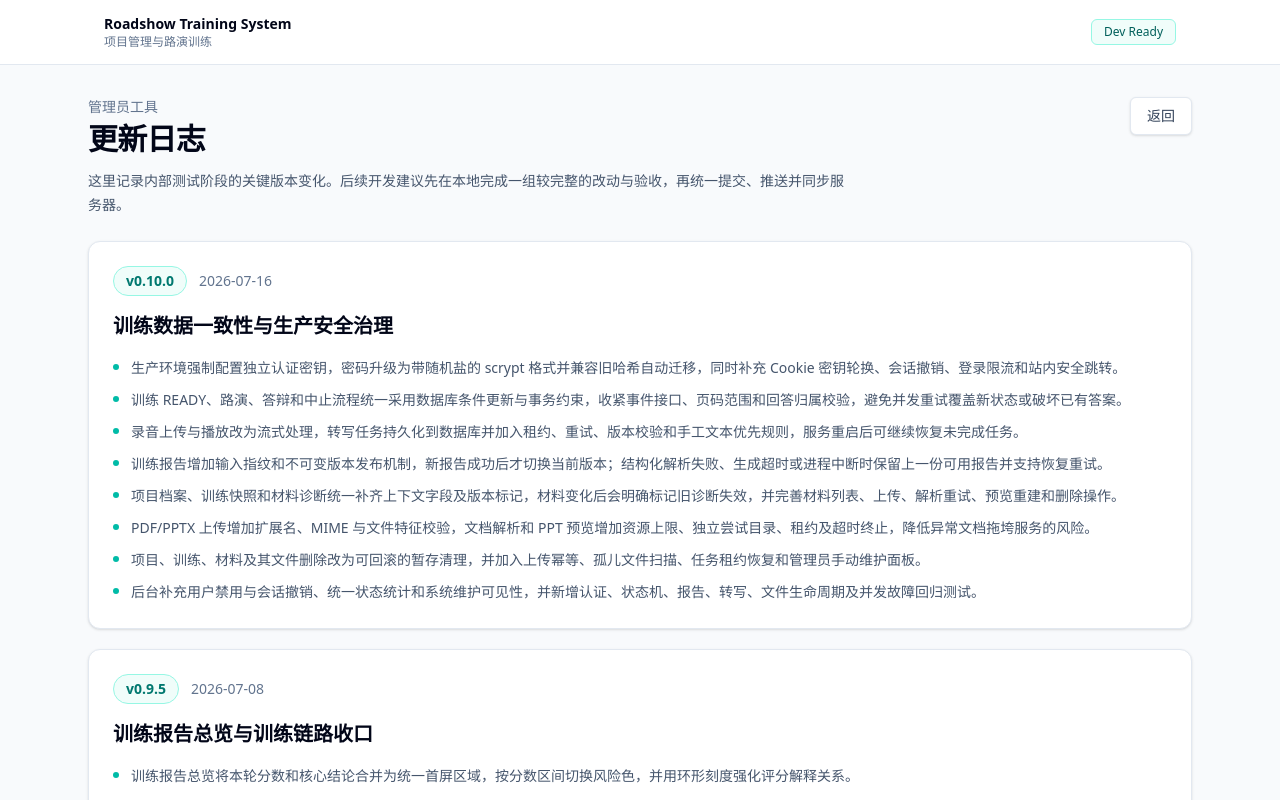
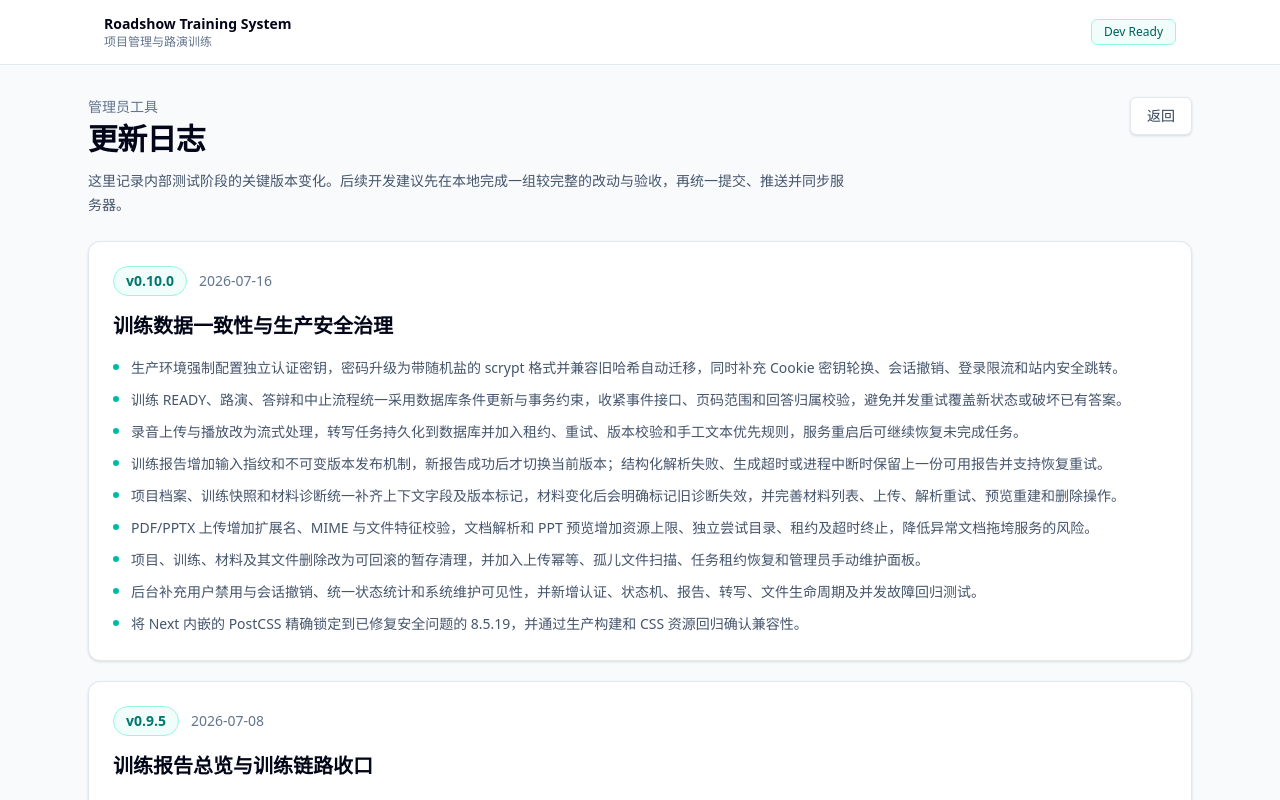
Before and after one commit to MarquezWang/roadshow-training-system, a Next.js app: page /changelog in a window 1280 px wide. Shown: the top 800 px of the page. Built offline with nearby package versions, Linux system fonts and the light colour scheme; no server answers.

Commit message:
fix: override vulnerable next postcss

```diff
--- a/app/changelog/page.tsx
+++ b/app/changelog/page.tsx
@@ -14,6 +14,7 @@ const changelogItems = [
       "PDF/PPTX 上传增加扩展名、MIME 与文件特征校验，文档解析和 PPT 预览增加资源上限、独立尝试目录、租约及超时终止，降低异常文档拖垮服务的风险。",
       "项目、训练、材料及其文件删除改为可回滚的暂存清理，并加入上传幂等、孤儿文件扫描、任务租约恢复和管理员手动维护面板。",
       "后台补充用户禁用与会话撤销、统一状态统计和系统维护可见性，并新增认证、状态机、报告、转写、文件生命周期及并发故障回归测试。",
+      "将 Next 内嵌的 PostCSS 精确锁定到已修复安全问题的 8.5.19，并通过生产构建和 CSS 资源回归确认兼容性。",
     ],
   },
   {
--- a/package.json
+++ b/package.json
@@ -52,5 +52,10 @@
     "eslint-config-next": "16.2.7",
     "tailwindcss": "^4",
     "typescript": "^5"
+  },
+  "overrides": {
+    "next": {
+      "postcss": "8.5.19"
+    }
   }
 }
```
Also changed, not shown: 1 other file (tests, documents, lock files or other folders).
